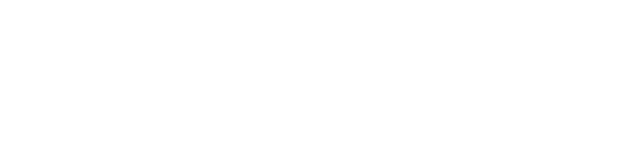
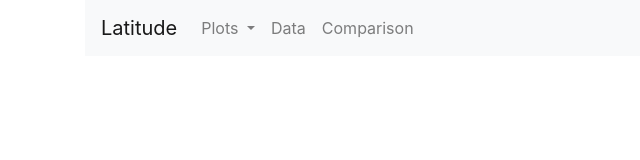
Before and after one commit to JulianChips/Web-Visualization, a plain HTML site: page Landing.html in a window 1280 px wide. Shown: the whole page, without its empty margins (0-640 px from the left). Drawn offline with nearby package versions, Linux system fonts and the light colour scheme.

Commit message:
stylesheet and navbar created

```diff
--- a/Landing.html
+++ b/Landing.html
@@ -10,7 +10,36 @@
 <body>
 <!-- Container for Bootstrap -->
 <div class="container">
+    <!-- Navbar -->
+    <nav class="navbar navbar-expand navbar-light bg-light">
+        <a class="navbar-brand" href="#">Latitude</a>
+        <button class="navbar-toggler" type="button" data-toggle="collapse" data-target="#navbarNavDropdown" aria-controls="navbarNavDropdown" aria-expanded="false" aria-label="Toggle navigation">
+          <span class="navbar-toggler-icon"></span>
+        </button>
+        <div class="collapse navbar-collapse" id="navbarNavDropdown">
+          <ul class="navbar-nav">
+            <li class="nav-item dropdown">
+              <a class="nav-link dropdown-toggle" href="#" id="navbarDropdownMenuLink" role="button" data-toggle="dropdown" aria-haspopup="true" aria-expanded="false">
+                Plots
+              </a>
+              <div class="dropdown-menu" aria-labelledby="navbarDropdownMenuLink">
+                <a class="dropdown-item" href="#">Max Temperature</a>
+                <a class="dropdown-item" href="#">Humidity</a>
+                <a class="dropdown-item" href="#">Cloudiness</a>
+                <a class="dropdown-item" href="#">Wind Speed</a>
+              </div>
+            </li>
+            <li class="nav-item">
+              <a class="nav-link" href="#">Data</a>
+            </li>
+            <li class="nav-item">
+              <a class="nav-link" href="#">Comparison</a>
+            </li>
 
+          </ul>
+        </div>
+      </nav>
+      <!-- end of navbar -->
 </div>
 <!-- Javascript -->
     <script src="https://code.jquery.com/jquery-3.3.1.slim.min.js" integrity="sha384-q8i/X+965DzO0rT7abK41JStQIAqVgRVzpbzo5smXKp4YfRvH+8abtTE1Pi6jizo" crossorigin="anonymous"></script>
```
Also changed, not shown: style.css (added).
